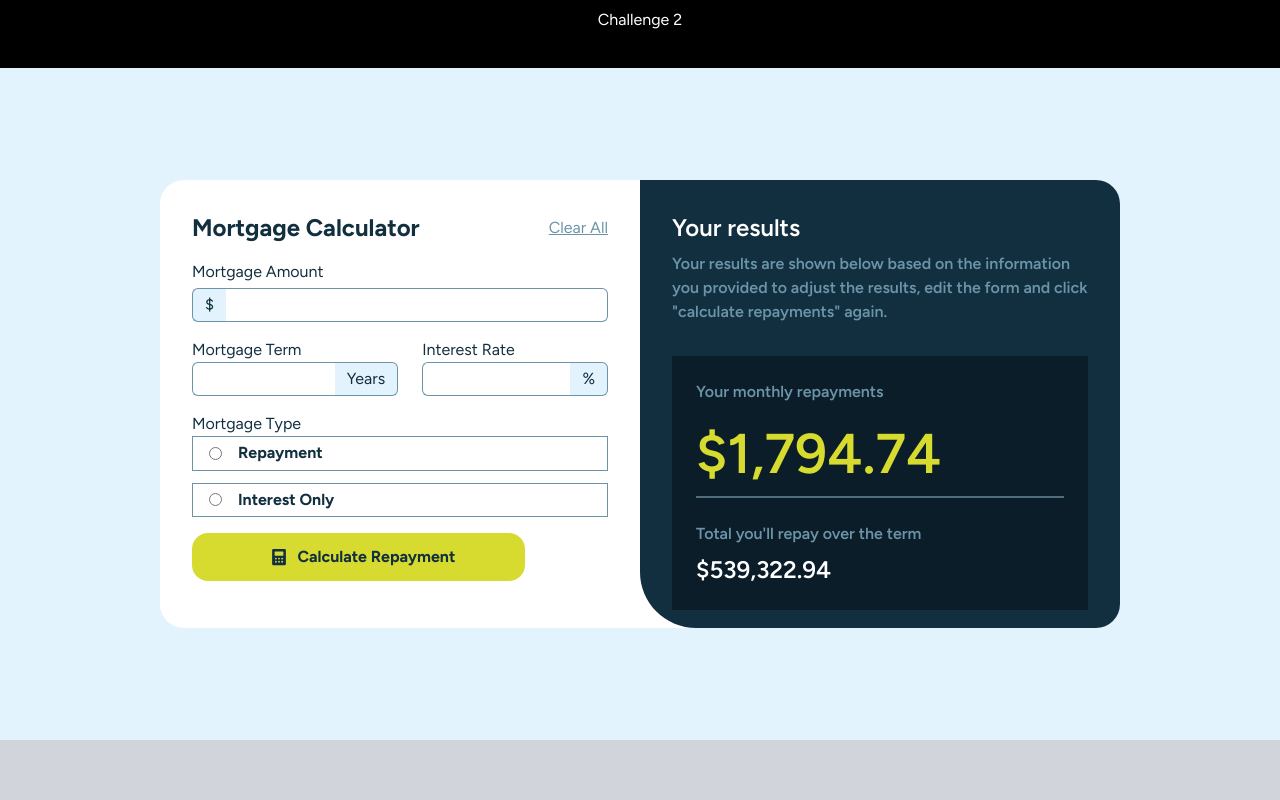
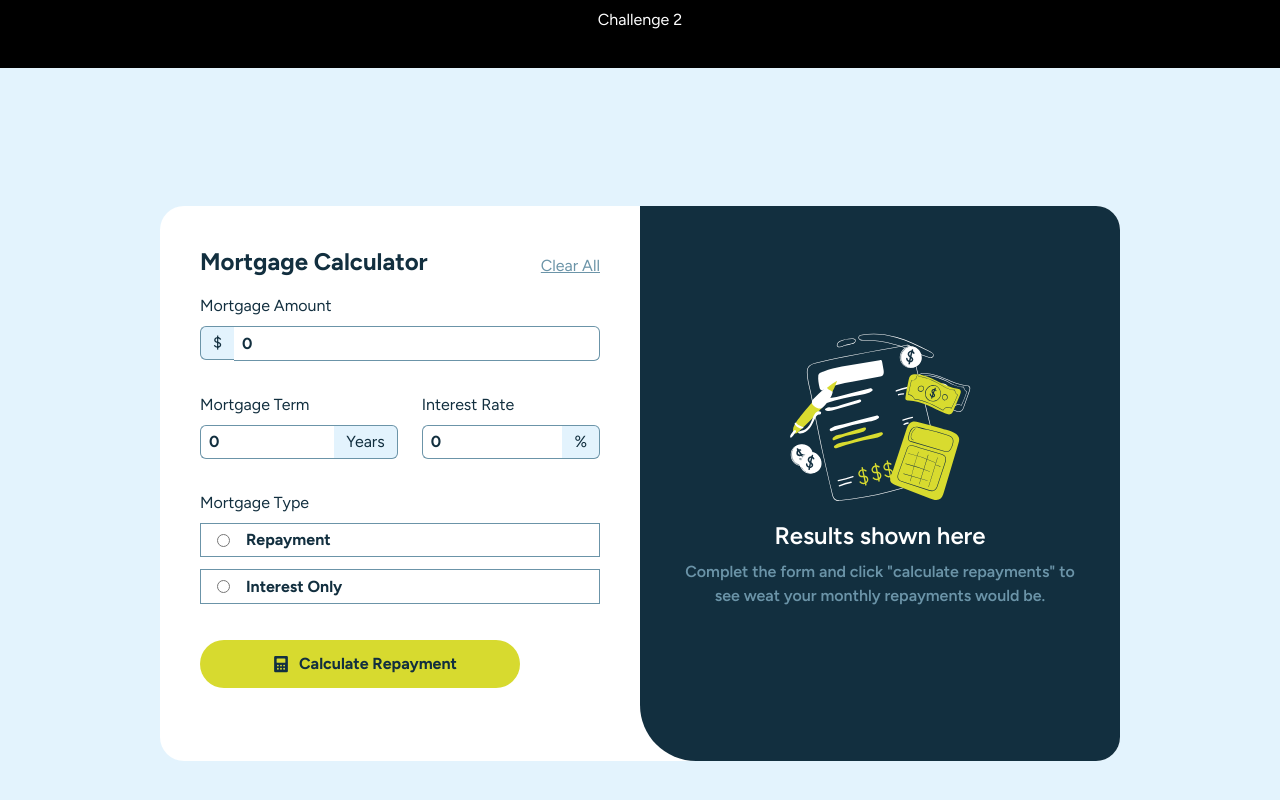
Before and after one commit to S-Bolt/FrontEndChallenges, a Next.js app: page / in a window 1280 px wide. Shown: the part 913-1713 px from the top of the page. Before the commit the page ends 1653 px from the top, so only its background shows below. Built offline with nearby package versions, Linux system fonts and the light colour scheme.

Commit message:
95% done

```diff
--- a/src/app/mortgage-calculator-components/Calculator.js
+++ b/src/app/mortgage-calculator-components/Calculator.js
@@ -4,18 +4,29 @@ import { MortgageAmount } from "./MortgageAmount";
 import { TermAndRates } from "./TermAndRates";
 import { MortgageTypes } from "./MortgageTypes";
 import { CalculatorButton } from "./CalculatorButton";
+import { ResultEmpty } from "./calculator-results-components/ResultEmpty";
 import { useState } from "react";
+import { YourResults } from "./calculator-results-components/YourResults";
 
 export default function Calculator() {
   const [mortgageData, setMortgageData] = useState({
     amount: 0,
     term: 0,
     rate: 0,
-    type: "repayment",
+    type: "",
   });
+
   const [result, setResult] = useState({
     monthlyPayment: 0,
     totalInterest: 0,
+    totalPayment: 0,
+  });
+
+  const [errors, setErrors] = useState({
+    amount: "",
+    term: "",
+    rate: "",
+    type: "",
   });
 
   function updateMortgageAmount(amount) {
@@ -35,15 +46,34 @@ export default function Calculator() {
   };
 
   const clearForm = () => {
-    setMortgageData({ amount: 0, term: 0, rate: 0, type: "repayment" });
-    setResult({ monthlyPayment: 0, totalInterest: 0 });
+    setMortgageData({ amount: 0, term: 0, rate: 0, type: "" });
+    setResult({ monthlyPayment: 0, totalInterest: 0, totalPayment: 0 });
+    setErrors({ amount: "", term: "", rate: "", type: "" });
   };
 
   const handleCalculate = () => {
     const { amount, term, rate, type } = mortgageData;
+
+    const newErrors = {
+      amount: amount ? "" : "This field is required",
+      term: term ? "" : "This field is required",
+      rate: rate ? "" : "This field is required",
+      type: type ? "" : "This field is required",
+    };
+
+    const hasErrors = Object.values(newErrors).some((error) => error !== "");
+
+    if (hasErrors) {
+      setErrors(newErrors);
+      return;
+    }
+
+    setErrors({ amount: "", term: "", rate: "", type: "" });
+
     const n = term * 12;
     let monthlyPayment = 0;
     let totalInterest = 0;
+    let totalPayment = 0;
 
     if (type === "repayment") {
       // Repayment (Principal & Interest) Mortgage Calculation
@@ -52,59 +82,58 @@ export default function Calculator() {
       monthlyPayment =
         (amount * (r * Math.pow(1 + r, n))) / (Math.pow(1 + r, n) - 1);
       totalInterest = monthlyPayment * n - amount;
+      totalPayment = amount + totalInterest;
     } else if (type === "interest-only") {
       // Interest-Only Mortgage Calculation
       monthlyPayment = (amount * (rate / 100)) / 12;
       totalInterest = monthlyPayment * n;
+      totalPayment = amount + totalInterest;
     }
 
-    setResult({ monthlyPayment, totalInterest });
+    setResult({ monthlyPayment, totalInterest, totalPayment });
   };
 
   return (
-    <div className="flex h-[50rem] items-center justify-center bg-neutral-slate-100 lg:h-[42rem]">
+    <div className="flex h-[50rem] items-center justify-center bg-neutral-slate-100 md:h-[52rem]">
       {/* Component housing */}
-      <div className="flex h-full w-full flex-col self-center bg-neutral-white rounded-3xl  md:h-2/3 md:w-3/4 md:flex-row">
+      <div className="flex h-full w-full flex-col self-center rounded-3xl bg-neutral-white md:h-2/3 md:w-3/4 md:flex-row">
         {/* Calculator Left Side */}
-        <div className="h-2/3 w-full p-8 md:h-full md:w-1/2 ">
+        <div className="h-2/3 w-full p-6 md:h-full md:w-1/2 md:p-8 lg:p-10">
           <TopLine onClearForm={clearForm} />
-          <MortgageAmount onUpdateMortgageAmount={updateMortgageAmount} />
-          <TermAndRates onUpdateTerm={updateTerm} onUpdateRate={updateRate} />
-          <MortgageTypes />
+          <MortgageAmount
+            onUpdateMortgageAmount={updateMortgageAmount}
+            value={mortgageData.amount}
+            error={errors.amount}
+          />
+          <TermAndRates
+            onUpdateTerm={updateTerm}
+            onUpdateRate={updateRate}
+            rateValue={mortgageData.rate}
+            termValue={mortgageData.term}
+            rateError={errors.rate}
+            termError={errors.term}
+          />
+          <MortgageTypes
+            onUpdateMortgageType={updateMortgageType}
+            error={errors.type}
+          />
           <CalculatorButton onHandleCalculate={handleCalculate} />
         </div>
 
         {/* Results Right Side */}
-        <div className="h-1/3 w-full bg-neutral-slate-900 rounded-tr-3xl rounded-br-3xl rounded-bl-[3.5rem] p-8 flex flex-col  md:h-full md:w-1/2">
+        <div
+          className={
+            result.monthlyPayment === 0 || isNaN(result.monthlyPayment)
+              ? "flex h-1/3 w-full flex-col items-center justify-center bg-neutral-slate-900 p-2 md:h-full md:w-1/2 md:rounded-bl-[3.5rem] md:rounded-br-3xl md:rounded-tr-3xl md:p-8 lg:p-10"
+              : "flex h-1/3 w-full flex-col bg-neutral-slate-900 p-4 md:h-full md:w-1/2 md:rounded-bl-[3.5rem] md:rounded-br-3xl md:rounded-tr-3xl md:p-8 lg:p-10"
+          }
+        >
           {/* Your results */}
-          <h3 className="text-neutral-white text-2xl font-semibold font-family-Jakarta mb-2">
-            Your results
-          </h3>
-          <p className="text-neutral-slate-500 font-semibold font-family-Jakarta mb-8">
-            Your results are shown below based on the information you provided
-            to adjust the results, edit the form and click "calculate
-            repayments" again.
-          </p>
-
-          {/* Your monthly replayments */}
-          <div className="bg-neutral-slate-800">
-            <div className="m-6">
-              <p className="text-neutral-slate-500 font-semibold font-family-Jakarta mb-2">
-                Your monthly repayments
-              </p>
-              <h1 className="text-primary text-[3.5rem] font-semibold font-family-Jakarta mb-6 border-b-2 border-neutral-slate-700">
-                $1,794.74
-              </h1>
-            </div>
-            <div className="m-6">
-              <p className="text-neutral-slate-500 font-semibold font-family-Jakarta mb-2">
-                Total you'll repay over the term
-              </p>
-              <h3 className="text-neutral-white text-2xl font-semibold font-family-Jakarta mb-2">
-                $539,322.94
-              </h3>
-            </div>
-          </div>
+          {result.monthlyPayment === 0 || isNaN(result.monthlyPayment) ? (
+            <ResultEmpty />
+          ) : (
+            <YourResults result={result} />
+          )}
         </div>
       </div>
     </div>
--- a/src/app/mortgage-calculator-components/CalculatorButton.js
+++ b/src/app/mortgage-calculator-components/CalculatorButton.js
@@ -4,15 +4,15 @@ export function CalculatorButton({ onHandleCalculate }) {
   return (
     <button
       onClick={onHandleCalculate}
-      className="bg-primary w-4/5 h-12 rounded-2xl"
+      className="h-12 w-full rounded-3xl bg-primary lg:w-4/5"
     >
-      <div className="flex justify-center items-center">
+      <div className="flex items-center justify-center">
         <Image
           src="/icon-calculator.svg"
           alt="Calculator Icon"
           width={20}
           height={20}
-          className="mx-2 "
+          className="mx-2"
         />
         <span className="font-bold">Calculate Repayment</span>
       </div>
--- a/src/app/mortgage-calculator-components/MortgageAmount.js
+++ b/src/app/mortgage-calculator-components/MortgageAmount.js
@@ -1,4 +1,4 @@
-export function MortgageAmount({ onUpdateMortgageAmount }) {
+export function MortgageAmount({ onUpdateMortgageAmount, value, error }) {
   function handleChange(e) {
     const sanitizeAmount = e.target.value.replace(/,/g, "");
     console.log(sanitizeAmount);
@@ -7,17 +7,21 @@ export function MortgageAmount({ onUpdateMortgageAmount }) {
   }
 
   return (
-    <div className="mb-4">
-      <h3 className="mb-1">Mortgage Amount</h3>
-      <div className="flex items-center ">
-        <span className="px-3 py-1 bg-neutral-slate-100 border rounded-l-md border-neutral-slate-500 border-r-0">
+    <div className="lg:mb-2">
+      <h3 className="mb-1 lg:mb-2">Mortgage Amount</h3>
+      <div className="group flex items-center">
+        <label className="rounded-l-md border border-r-0 border-neutral-slate-500 bg-neutral-slate-100 px-3 py-1 group-focus-within:border-primary group-focus-within:bg-primary">
           $
-        </span>
+        </label>
         <input
           type="text"
+          value={value}
           onChange={handleChange}
-          className="w-full h-[2.15rem] border rounded-r-md border-neutral-slate-500 border-l-0 focus:border-primary font-bold font-family-Jakarta pl-2"
+          className="font-family-Jakarta focus-bg-primary h-[2.15rem] w-full rounded-r-md border border-l-0 border-neutral-slate-500 pl-2 font-bold focus:border-primary focus:outline-none"
         ></input>
+      </div>
+      <div className="mt-1 h-5">
+        {error && <p className="text-sm text-red-500">{error}</p>}
       </div>
     </div>
   );
--- a/src/app/mortgage-calculator-components/MortgageTypes.js
+++ b/src/app/mortgage-calculator-components/MortgageTypes.js
@@ -1,15 +1,51 @@
-export function MortgageTypes() {
+import { useState } from "react";
+
+export function MortgageTypes({ onUpdateMortgageType, error }) {
+  const [selectedType, setSelectedType] = useState("");
+
+  function toggleType(type) {
+    setSelectedType(type);
+    onUpdateMortgageType(type);
+  }
+  function handleChange(e) {
+    onUpdateMortgageType(e.target.value);
+  }
+
   return (
     <div>
-      <h3>Mortgage Type</h3>
-      <div className="flex flex-col gap-3 mb-4 ">
-        <div className="space-x-4 w-full h-[2.15rem] border border-neutral-slate-500 flex items-center">
-          <input type="radio" className="ml-4"></input>
-          <span className="font-family-Jakarta font-bold">Repayment</span>
-        </div>
-        <div className="space-x-4 w-full h-[2.15rem] border border-neutral-slate-500 flex items-center">
-          <input type="radio" className="ml-4"></input>
+      <h3 className="lg:mb-2">Mortgage Type</h3>
+      <div className="flex flex-col md:mb-1">
+        <label
+          onClick={() => toggleType("repayment")}
+          className={`mb-3 flex h-[2.15rem] w-full cursor-pointer items-center space-x-4 border font-bold ${selectedType === "repayment" ? "border-primary bg-primary" : "border-neutral-slate-500"}`}
+        >
+          <input
+            type="radio"
+            name="mortgageType"
+            value="repayment"
+            checked={selectedType === "repayment"}
+            onChange={handleChange}
+            className="ml-4 accent-white"
+          ></input>
+          <span className="font-family-Jakarta">Repayment</span>
+        </label>
+
+        <label
+          onClick={() => toggleType("interest-only")}
+          className={`mb-1 flex h-[2.15rem] w-full cursor-pointer items-center space-x-4 border font-bold lg:mb-2 ${selectedType === "interest-only" ? "border-primary bg-primary" : "border-neutral-slate-500"}`}
+        >
+          <input
+            type="radio"
+            name="mortgageType"
+            value="interest-only"
+            checked={selectedType === "interest-only"}
+            onChange={handleChange}
+            className="ml-4 accent-white"
+          ></input>
           <span className="font-family-Jakarta font-bold">Interest Only</span>
+        </label>
+        <div className="mt-1 h-5">
+          {error && <p className="text-sm text-red-500">{error}</p>}
         </div>
       </div>
     </div>
--- a/src/app/mortgage-calculator-components/TermAndRates.js
+++ b/src/app/mortgage-calculator-components/TermAndRates.js
@@ -1,4 +1,11 @@
-export function TermAndRates({ onUpdateTerm, onUpdateRate }) {
+export function TermAndRates({
+  onUpdateTerm,
+  onUpdateRate,
+  termValue,
+  rateValue,
+  termError,
+  rateError,
+}) {
   function handleTermChange(e) {
     const term = parseFloat(e.target.value);
     onUpdateTerm(term);
@@ -10,32 +17,40 @@ export function TermAndRates({ onUpdateTerm, onUpdateRate }) {
   }
 
   return (
-    <div className="flex flex-col lg:flex-row lg:space-x-6 mb-4">
+    <div className="flex flex-col lg:mb-2 lg:flex-row lg:space-x-6">
       <div>
-        <h3>Mortgage Term</h3>
-        <div className="flex items-center mb-2 lg:mb-0">
+        <h3 className="lg:mb-2">Mortgage Term</h3>
+        <div className="group flex items-center md:mb-1 lg:mb-0">
           <input
             type="text"
+            value={termValue}
             onChange={handleTermChange}
-            className="w-full h-[2.15rem] border rounded-l-md border-neutral-slate-500 border-r-0 focus:border-primary font-bold font-family-Jakarta pl-2"
+            className="font-family-Jakarta h-[2.15rem] w-full rounded-l-md border border-r-0 border-neutral-slate-500 pl-2 font-bold focus:border-primary focus:outline-none"
           ></input>
-          <span className="px-3 py-1 bg-neutral-slate-100 border rounded-r-md border-neutral-slate-500 border-l-0">
+          <label className="rounded-r-md border border-l-0 border-neutral-slate-500 bg-neutral-slate-100 px-3 py-1 group-focus-within:border-primary group-focus-within:bg-primary">
             Years
-          </span>
+          </label>
+        </div>
+        <div className="mt-1 h-5">
+          {termError && <p className="text-sm text-red-500">{termError}</p>}
         </div>
       </div>
 
       <div>
-        <h3>Interest Rate</h3>
-        <div className="flex items-center ">
+        <h3 className="lg:mb-2">Interest Rate</h3>
+        <div className="group flex items-center">
           <input
             type="text"
+            value={rateValue}
             onChange={handleRateChange}
-            className="w-full h-[2.15rem] border rounded-l-md border-neutral-slate-500 border-r-0 focus:border-primary font-bold font-family-Jakarta pl-2"
+            className="font-family-Jakarta h-[2.15rem] w-full rounded-l-md border border-r-0 border-neutral-slate-500 pl-2 font-bold focus:border-primary focus:outline-none"
           ></input>
-          <span className="px-3 py-1 bg-neutral-slate-100 border rounded-r-md border-neutral-slate-500 border-l-0">
+          <label className="rounded-r-md border border-l-0 border-neutral-slate-500 bg-neutral-slate-100 px-3 py-1 group-focus-within:border-primary group-focus-within:bg-primary">
             %
-          </span>
+          </label>
+        </div>
+        <div className="mt-1 h-5">
+          {rateError && <p className="text-sm text-red-500">{rateError}</p>}
         </div>
       </div>
     </div>
--- a/src/app/mortgage-calculator-components/TopLine.js
+++ b/src/app/mortgage-calculator-components/TopLine.js
@@ -2,13 +2,13 @@ import { useState } from "react";
 
 export function TopLine({ onClearForm }) {
   return (
-    <div className=" flex-col  md:flex md:flex-row md:justify-between md:items-center mb-4">
-      <h2 className="text-2xl font-bold text-neutral-slate-900 font-family-Jakarta">
+    <div className="mb-1 md:flex md:flex-row md:items-center md:justify-between lg:mb-2">
+      <h2 className="font-family-Jakarta text-xl font-bold text-neutral-slate-900 md:text-2xl lg:mb-2">
         Mortgage Calculator
       </h2>
       <button
         onClick={onClearForm}
-        className="underline text-neutral-slate-500"
+        className="text-neutral-slate-500 underline"
       >
         Clear All
       </button>
--- /dev/null
+++ b/src/app/mortgage-calculator-components/calculator-results-components/ResultEmpty.js
@@ -0,0 +1,23 @@
+/* eslint-disable react/no-unescaped-entities */
+import Image from "next/image";
+
+export function ResultEmpty() {
+  return (
+    <>
+      <Image
+        src="/illustration-empty.svg"
+        alt="Calculator Icon"
+        width={200}
+        height={200}
+        className="mx-2 mt-6 h-32 w-32 md:mt-0 md:h-48 md:w-48"
+      />
+      <h3 className="font-family-Jakarta mb-2 text-xl font-semibold text-neutral-white md:text-2xl">
+        Results shown here
+      </h3>
+      <p className="font-family-Jakarta mb-8 text-center text-sm font-semibold text-neutral-slate-500 md:text-base">
+        Complet the form and click "calculate repayments" to see weat your
+        monthly repayments would be.
+      </p>
+    </>
+  );
+}
--- /dev/null
+++ b/src/app/mortgage-calculator-components/calculator-results-components/YourResults.js
@@ -0,0 +1,35 @@
+/* eslint-disable react/no-unescaped-entities */
+export function YourResults({ result }) {
+  return (
+    <>
+      <h3 className="font-family-Jakarta mb-1 text-base font-semibold text-neutral-white md:mb-2 md:text-2xl">
+        Your results
+      </h3>
+      <p className="font-family-Jakarta mb-4 text-xs font-semibold text-neutral-slate-500 md:mb-8 lg:text-sm">
+        Your results are shown below based on the information you provided to
+        adjust the results, edit the form and click "calculate repayments"
+        again.
+      </p>
+
+      {/* Your monthly replayments */}
+      <div className="shadow-top rounded-md bg-neutral-slate-800">
+        <div className="m-2 md:m-4 lg:m-6">
+          <p className="font-family-Jakarta mb-2 text-xs font-semibold text-neutral-slate-500 lg:mb-4 lg:text-sm">
+            Your monthly repayments
+          </p>
+          <h1 className="font-family-Jakarta mb-2 border-b-[1px] border-neutral-slate-700 text-2xl font-semibold text-primary md:mb-4 md:pb-6 md:text-3xl lg:pb-8 lg:text-[3rem]">
+            {`$${result.monthlyPayment.toFixed(2)}`}
+          </h1>
+        </div>
+        <div className="m-2 md:m-4 lg:m-6">
+          <p className="font-family-Jakarta mb-1 text-xs font-semibold text-neutral-slate-500 md:pt-1 lg:mb-2 lg:text-sm">
+            Total you'll repay over the term
+          </p>
+          <h3 className="font-family-Jakarta mb-2 text-base font-semibold text-neutral-white md:text-xl">
+            {`$${result.totalPayment.toFixed(2)}`}
+          </h3>
+        </div>
+      </div>
+    </>
+  );
+}
--- a/tailwind.config.mjs
+++ b/tailwind.config.mjs
@@ -22,6 +22,9 @@ const config = {
           },
         },
       },
+      boxShadow: {
+        top: "0 -7px 5px -4px var(--primary)",
+      },
     },
   },
   plugins: [],
```
